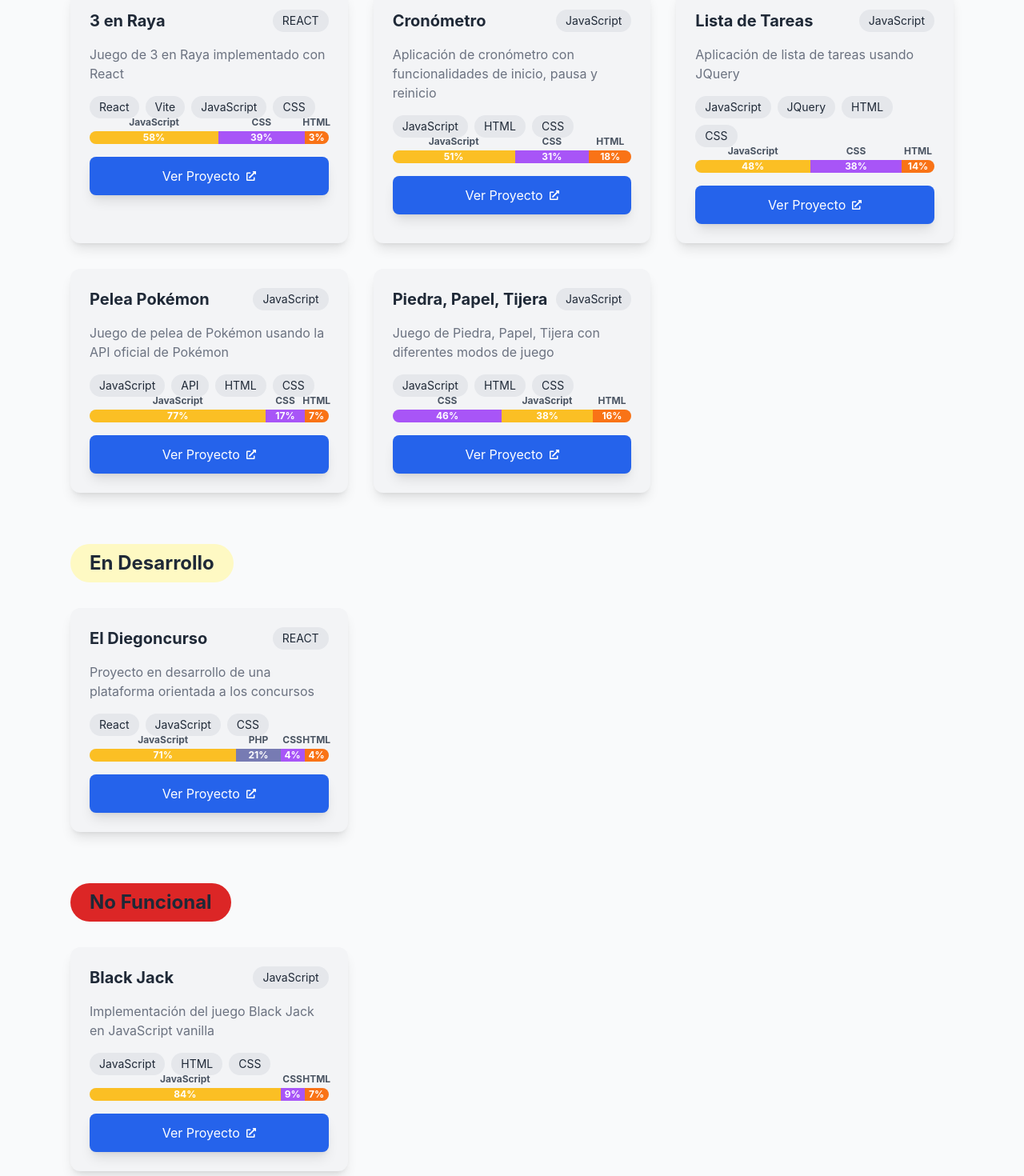
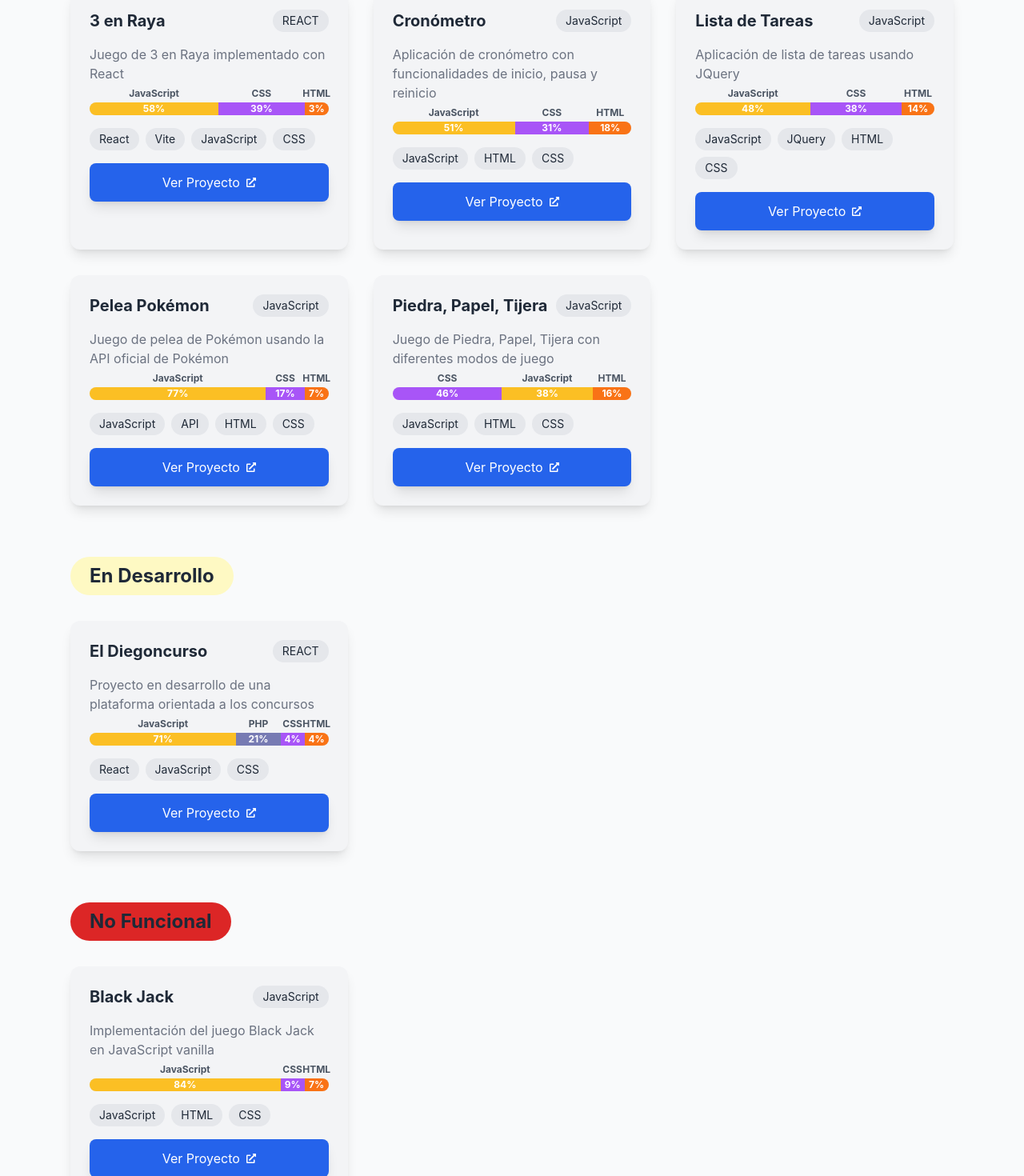
Before and after one commit to DiegoExtremiana/portfolioCompletoDiego, a React (Create React App) app: page / in a window 1280 px wide. Shown: the part 3880-5350 px from the top of the page at 80% size. Built offline with nearby package versions, Linux system fonts and the light colour scheme; the HTML template or start-up script is replaced by a standard one.

Commit message:
feat: agregar soporte para mostrar tecnologías en el componente LanguageProgressBar

```diff
--- a/src/components/LanguageProgressBar.js
+++ b/src/components/LanguageProgressBar.js
@@ -1,7 +1,7 @@
 import React, { useState, useEffect, useRef } from 'react';
 import { LANGUAGE_COLORS } from '../constants/skills';
 
-const LanguageProgressBar = ({ percentages }) => {
+const LanguageProgressBar = ({ percentages, technologies }) => {
 
   const [animatedPercentages, setAnimatedPercentages] = useState([]);
   const [isVisible, setIsVisible] = useState(false);
@@ -97,6 +97,19 @@ const LanguageProgressBar = ({ percentages }) => {
           ))}
         </div>
       </div>
+      {/* Mostrar tecnologías si están disponibles */}
+      {technologies && technologies.length > 0 && (
+        <div className="flex flex-wrap gap-2 mb-4">
+          {technologies.map((tech, techIndex) => (
+            <span
+              key={`tech-${techIndex}`}
+              className="tech-tag text-xs"
+            >
+              {tech}
+            </span>
+          ))}
+        </div>
+      )}
     </div>
   );
 };
--- a/src/components/Projects.js
+++ b/src/components/Projects.js
@@ -31,21 +31,13 @@ const Projects = () => {
                     </span>
                   </div>
 
-                  <p className="text-[var(--text-secondary)] mb-4">{project.description}</p>
-
-                  <div className="flex flex-wrap gap-2 mb-4">
-                    {project.technologies.map((tech, techIndex) => (
-                      <span
-                        key={techIndex}
-                        className="tech-tag text-xs"
-                      >
-                        {tech}
-                      </span>
-                    ))}
-                  </div>
+                  <p className="text-[var(--text-secondary)] mb-6">{project.description}</p>
 
                   {project.languagePercentages && project.languagePercentages.length > 0 && (
-                    <LanguageProgressBar percentages={project.languagePercentages} />
+                    <LanguageProgressBar
+                      percentages={project.languagePercentages}
+                      technologies={project.technologies}
+                    />
                   )}
 
                   <a
@@ -82,21 +74,13 @@ const Projects = () => {
                     </span>
                   </div>
 
-                  <p className="text-[var(--text-secondary)] mb-4">{project.description}</p>
-
-                  <div className="flex flex-wrap gap-2 mb-4">
-                    {project.technologies.map((tech, techIndex) => (
-                      <span
-                        key={techIndex}
-                        className="tech-tag text-xs"
-                      >
-                        {tech}
-                      </span>
-                    ))}
-                  </div>
+                  <p className="text-[var(--text-secondary)] mb-6">{project.description}</p>
 
                   {project.languagePercentages && project.languagePercentages.length > 0 && (
-                    <LanguageProgressBar percentages={project.languagePercentages} />
+                    <LanguageProgressBar
+                      percentages={project.languagePercentages}
+                      technologies={project.technologies}
+                    />
                   )}
 
                   <a
@@ -133,21 +117,13 @@ const Projects = () => {
                     </span>
                   </div>
 
-                  <p className="text-[var(--text-secondary)] mb-4">{project.description}</p>
-
-                  <div className="flex flex-wrap gap-2 mb-4">
-                    {project.technologies.map((tech, techIndex) => (
-                      <span
-                        key={techIndex}
-                        className="tech-tag text-xs"
-                      >
-                        {tech}
-                      </span>
-                    ))}
-                  </div>
+                  <p className="text-[var(--text-secondary)] mb-6">{project.description}</p>
 
                   {project.languagePercentages && project.languagePercentages.length > 0 && (
-                    <LanguageProgressBar percentages={project.languagePercentages} />
+                    <LanguageProgressBar
+                      percentages={project.languagePercentages}
+                      technologies={project.technologies}
+                    />
                   )}
 
                   <a
```
